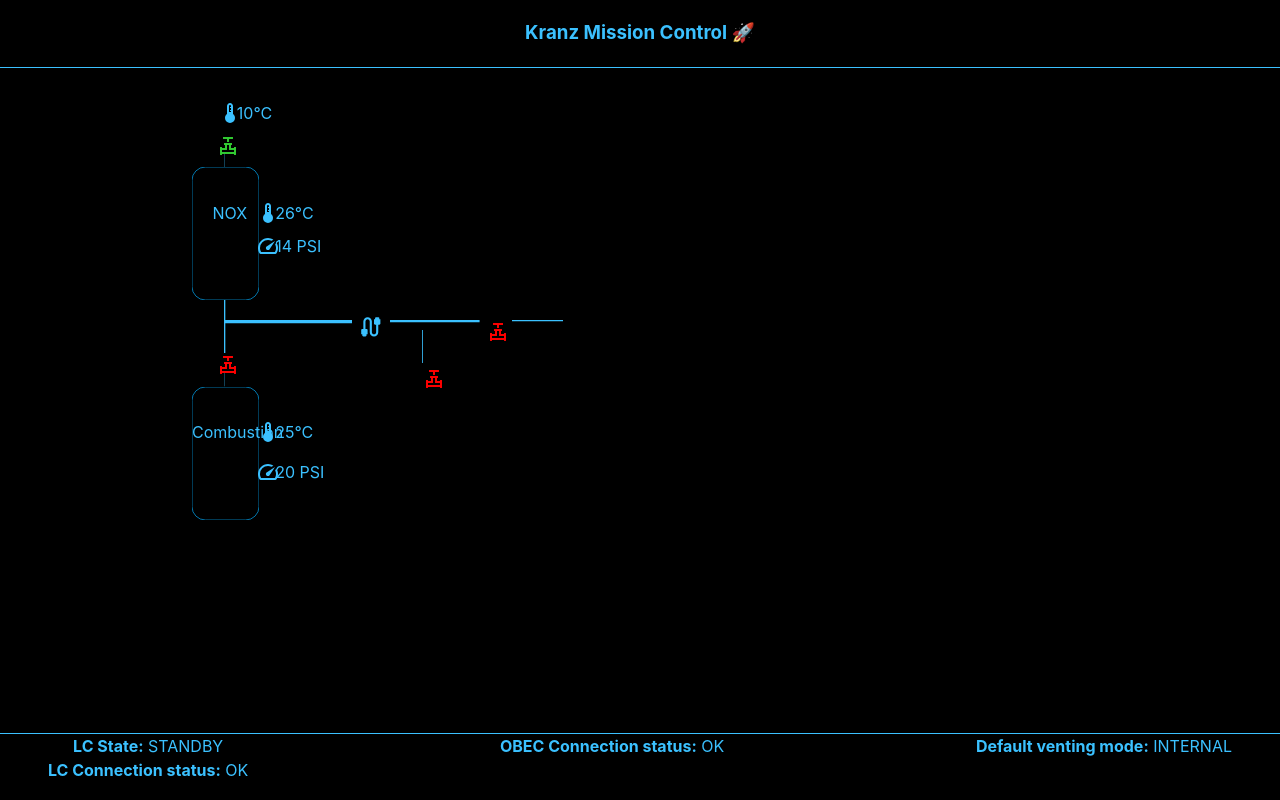
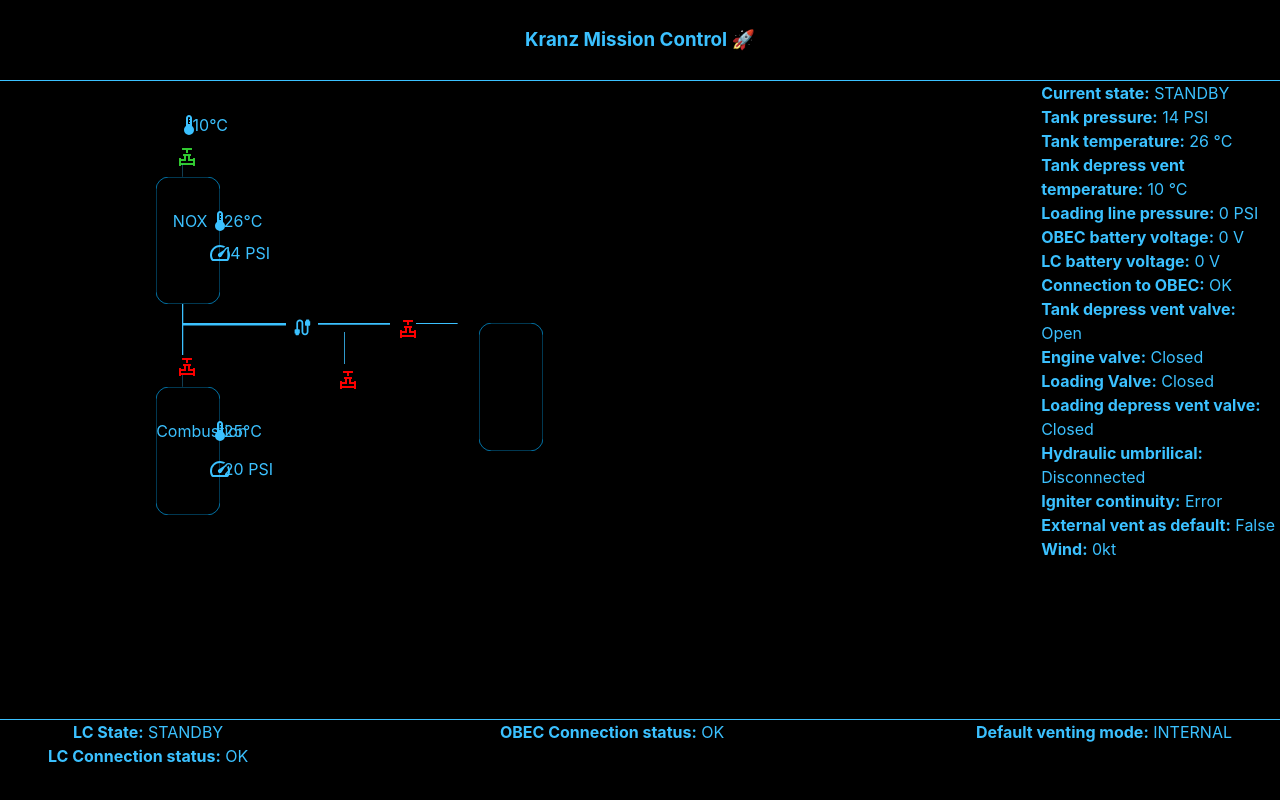
Before and after one commit to ITBA-Avionics-Team/KranzMissionControl, a React (Vite) app in the folder kranz-frontend/: page / in a window 1280 px wide. Built offline with nearby package versions, Linux system fonts and the light colour scheme; no server answers.

Commit message:
Added System Status text component

```diff
--- a/kranz-frontend/src/App.css
+++ b/kranz-frontend/src/App.css
@@ -3,39 +3,3 @@
   text-align: center;
   background-color: var(--main-bg-color);
 }
-
-.logo {
-  height: 6em;
-  padding: 1.5em;
-  will-change: filter;
-  transition: filter 300ms;
-}
-.logo:hover {
-  filter: drop-shadow(0 0 2em #646cffaa);
-}
-.logo.react:hover {
-  filter: drop-shadow(0 0 2em #61dafbaa);
-}
-
-@keyframes logo-spin {
-  from {
-    transform: rotate(0deg);
-  }
-  to {
-    transform: rotate(360deg);
-  }
-}
-
-@media (prefers-reduced-motion: no-preference) {
-  a:nth-of-type(2) .logo {
-    animation: logo-spin infinite 20s linear;
-  }
-}
-
-.card {
-  padding: 2em;
-}
-
-.read-the-docs {
-  color: #888;
-}
--- a/kranz-frontend/src/App.tsx
+++ b/kranz-frontend/src/App.tsx
@@ -2,7 +2,7 @@ import { useState } from 'react'
 import reactLogo from './assets/react.svg'
 import viteLogo from '/vite.svg'
 import './App.css'
-import CommunicationLogs from './components/CommunicationLogs'
+import SystemStatusText from './components/SystemStatusText'
 import { SystemStatusProvider } from './providers/SystemStatusProvider'
 import SystemVisualizer from './components/SystemVisualizer'
 import FloatingText from './components/FloatingText'
@@ -15,7 +15,6 @@ function App() {
       <SystemStatusProvider>
         <Navbar />
         <SystemVisualizer />
-        {/* <CommunicationLogs /> */}
       </SystemStatusProvider>
     </div>
   )
--- a/kranz-frontend/src/components/LoadingDiagram/LoadingDiagram.tsx
+++ b/kranz-frontend/src/components/LoadingDiagram/LoadingDiagram.tsx
@@ -87,8 +87,9 @@ const LoadingDiagram = ({ systemStatus }) => {
 			<HorizontalLine coords={{x:30.5, y:38}} dimensions={{x: 7, y: 9}}/>
 			<HorizontalLine coords={{x:40, y:38}} dimensions={{x: 4, y: 9}}/>
 			<VerticalLine coords={{x:33, y:39.4}} dimensions={{x: 1, y: 5}}/>
-			<Valve name="loading_valve" coords={{x:38, y:38}} status={systemStatus.launchpad.loading_valve_open} onClick={openValveCommandDialog} onMouseEnter={displayNameOnCursor} onMouseLeave={clearCursorName}/>
-			<Valve name="loading_depress_vent_valve" coords={{x:33, y:45}} status={systemStatus.launchpad.loading_depress_vent_valve_opem} onClick={openValveCommandDialog} onMouseEnter={displayNameOnCursor} onMouseLeave={clearCursorName}/>
+			<Valve name="loading_valve" coords={{x:38, y:37}} status={systemStatus.launchpad.loading_valve_open} onClick={openValveCommandDialog} onMouseEnter={displayNameOnCursor} onMouseLeave={clearCursorName}/>
+			<Valve name="loading_depress_vent_valve" coords={{x:32.31, y:45}} status={systemStatus.launchpad.loading_depress_vent_valve_opem} onClick={openValveCommandDialog} onMouseEnter={displayNameOnCursor} onMouseLeave={clearCursorName}/>
+			<Tank coords={{x:46, y:38}} dimensions={{x: 5, y: 20}} darkMode="true"/>
     </div>
   );
 };
--- /dev/null
+++ b/kranz-frontend/src/components/SystemStatusText.css
@@ -0,0 +1,3 @@
+.system-status-text {
+  text-align: left;
+}
--- /dev/null
+++ b/kranz-frontend/src/components/SystemStatusText.tsx
@@ -0,0 +1,30 @@
+import React, { useContext, useEffect, useState } from 'react';
+import { SystemStatusContext } from '../contexts/SystemStatusContext';
+import { SystemStatus } from '../model/SystemStatus';
+import './SystemStatusText.css'
+
+const SystemStatusText = ({ systemStatus }) => {
+
+  return (
+    <div className="system-status-text">
+      <div><b>Current state:</b> {systemStatus?.launchpad?.current_state}</div>
+      <div><b>Tank pressure:</b> {systemStatus?.on_board?.tank_pressure_psi} PSI</div>
+      <div><b>Tank temperature:</b> {systemStatus?.on_board?.tank_temp_celsius} °C</div>
+      <div><b>Tank depress vent temperature:</b> {systemStatus?.on_board?.tank_depress_vent_temp_celsius} °C</div>
+      <div><b>Loading line pressure:</b> {systemStatus?.launchpad?.load_line_pressure_psi} PSI</div>
+      <div><b>OBEC battery voltage:</b> {systemStatus?.on_board?.obec_battery_voltage_volt} V</div>
+      <div><b>LC battery voltage:</b> {systemStatus?.launchpad?.lc_battery_voltage_volt} V</div>
+      <div><b>Connection to OBEC:</b> {systemStatus?.on_board?.connection_status ? "OK" : "Error"}</div>
+      <div><b>Tank depress vent valve:</b> {systemStatus?.on_board?.tank_depress_vent_valve_open ? "Open" : "Closed"}</div>
+      <div><b>Engine valve:</b> {systemStatus?.on_board?.engine_valve_open ? "Open" : "Closed"}</div>
+      <div><b>Loading Valve:</b> {systemStatus?.launchpad?.loading_valve_open ? "Open" : "Closed"}</div>
+      <div><b>Loading depress vent valve:</b> {systemStatus?.launchpad?.loading_depress_vent_valve_open ? "Open" : "Closed"}</div>
+      <div><b>Hydraulic umbrilical:</b> {systemStatus?.launchpad?.umbrilical_connected ? "Connected" : "Disconnected"}</div>
+      <div><b>Igniter continuity:</b> {systemStatus?.launchpad?.igniter_continuity_ok ? "Ok" : "Error"}</div>
+      <div><b>External vent as default:</b> {systemStatus?.launchpad?.external_vent_as_default ? "True" : "False"}</div>
+      <div><b>Wind:</b> {systemStatus?.weather_data?.wind_speed_knt}kt</div>
+    </div>
+  );
+};
+
+export default SystemStatusText;
--- /dev/null
+++ b/kranz-frontend/src/components/SystemVisualizer.css
@@ -0,0 +1,11 @@
+.system-visualizer {
+  display: flex;
+  flex-direction: column;
+  flex-grow: 1;
+}
+
+.system-visualizer-content {
+  display: flex;
+  flex-direction: row;
+  flex-grow: 1;
+}
--- a/kranz-frontend/src/components/SystemVisualizer.tsx
+++ b/kranz-frontend/src/components/SystemVisualizer.tsx
@@ -1,6 +1,8 @@
 import { useContext } from "react";
 import { SystemStatusContext } from "../contexts/SystemStatusContext";
 import { SystemStatus } from "../model/SystemStatus";
+import './SystemVisualizer.css'
+import SystemStatusText from "./SystemStatusText";
 import LoadingDiagram from "./LoadingDiagram/LoadingDiagram";
 import StatusBar from "./StatusBar";
 
@@ -8,10 +10,14 @@ const SystemVisualizer = () => {
   const { latestSystemStatus, setLatestSystemStatus } = useContext<SystemStatus>(SystemStatusContext);
 
   return (
-    <>
-      <LoadingDiagram systemStatus={latestSystemStatus}/>
+    <div className="system-visualizer">
+      <div className="system-visualizer-content">
+        <LoadingDiagram systemStatus={latestSystemStatus}/>
+        <SystemStatusText systemStatus={latestSystemStatus} />
+      </div>
       <StatusBar systemStatus={latestSystemStatus} />
-    </>
+    </div>
+
   );
 };
 
--- a/kranz-frontend/src/index.css
+++ b/kranz-frontend/src/index.css
@@ -23,6 +23,10 @@ a {
 }
 a:hover {
   color: #535bf2;
+}
+
+div {
+  color: var(--main-fg-color)
 }
 
 body {
```
Also changed, not shown: kranz-frontend/src/components/CommunicationLogs.tsx (deleted, +0 -19 lines).
